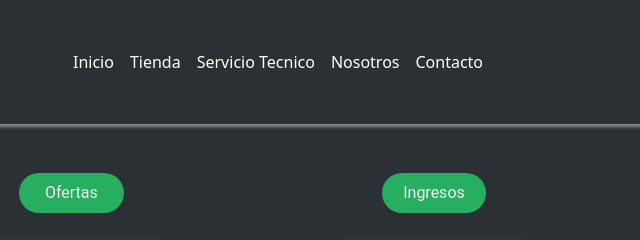
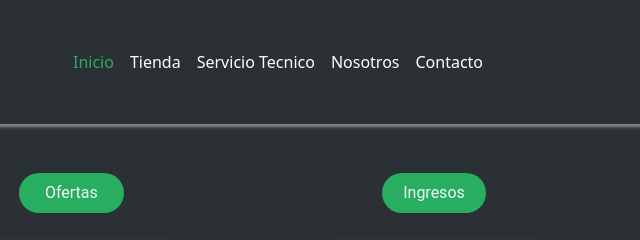
Before and after one commit to matuscu88/Curso-DW-entrega-final, a website: page index.html in a window 1280 px wide. In both pictures the pointer is over the item "Inicio". Shown: the top 240 px of the page, 206-846 px from the left. Drawn offline with nearby package versions, Linux system fonts and the light colour scheme.

Commit message:
mejora con hover letra verde

```diff
--- a/css/main.css
+++ b/css/main.css
@@ -52,6 +52,10 @@ main .div-generico img {
   height: auto;
   margin-bottom: 15px;
   box-shadow: 0 4px 10px rgba(255, 255, 255, 0.7); /* Sombra blanca */
+}
+
+.navbar .nav-item *:hover{
+  color: #27AE60;
 }
 
 /* Responsivo para pantallas medianas */
```
